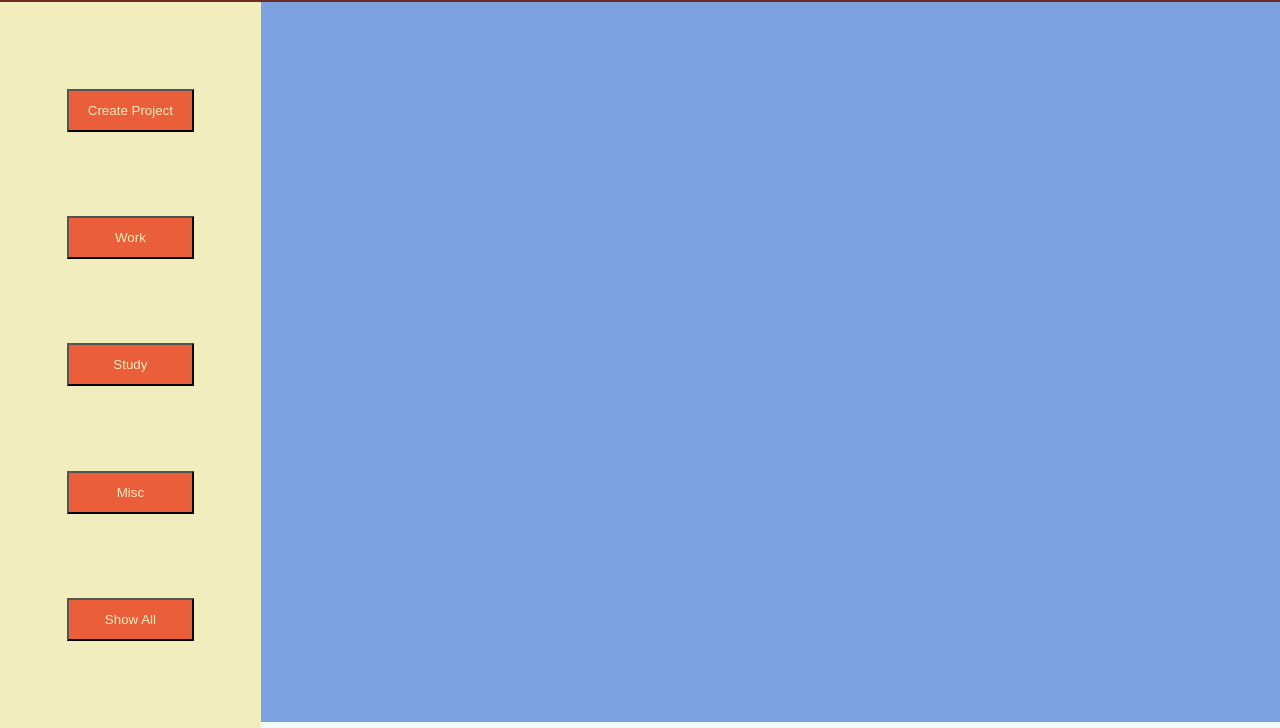
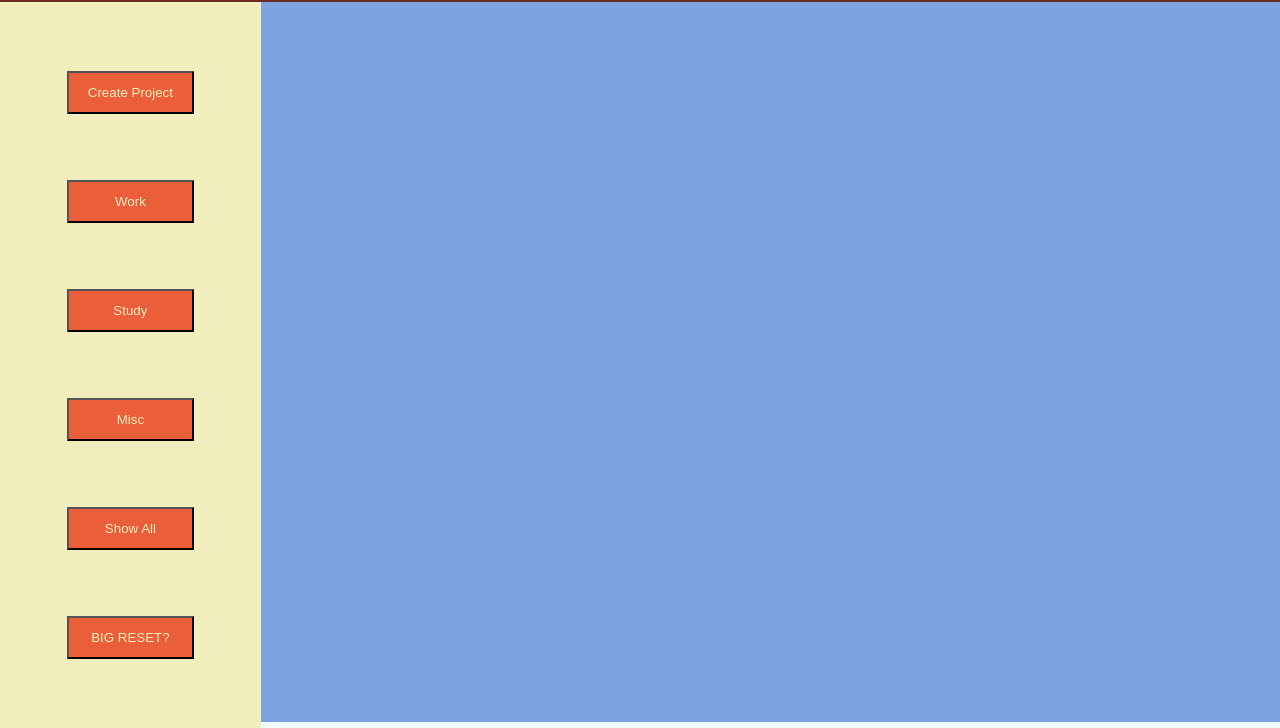
Before and after one commit to tehpez148/odin-todo, a website built with webpack: page src/index.html in a window 1280 px wide. Shown: the part 78-806 px from the top of the page. Built offline with nearby package versions, Linux system fonts and the light colour scheme.

Commit message:
Added BIG RESET button that resets projects in array, elements in DOM and objects in localStorage. Need to add an 'Are you sure?' modal for safety

```diff
--- a/src/index.html
+++ b/src/index.html
@@ -17,6 +17,7 @@
             <button id="study">Study</button>
             <button id="misc">Misc</button>
             <button id="all">Show All</button>
+            <button id="reset">BIG RESET?</button>
         </div>
         <dialog>
             <form method="dialog" id = "projectform">
```
